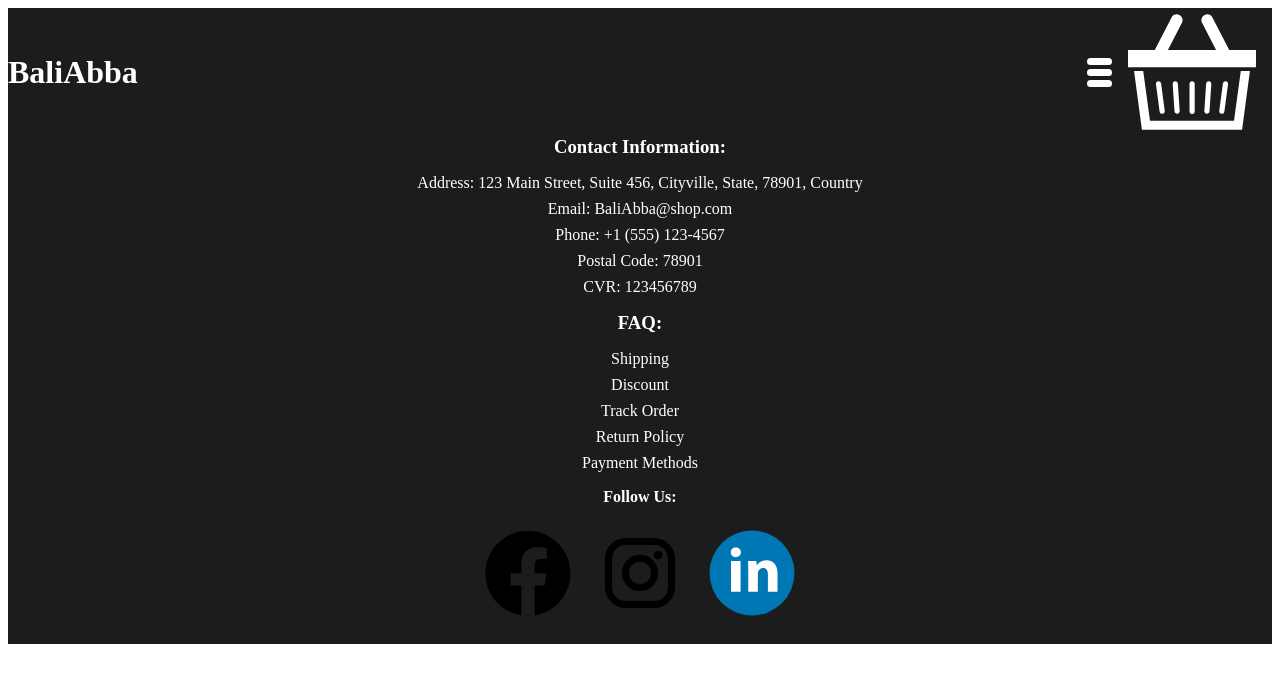
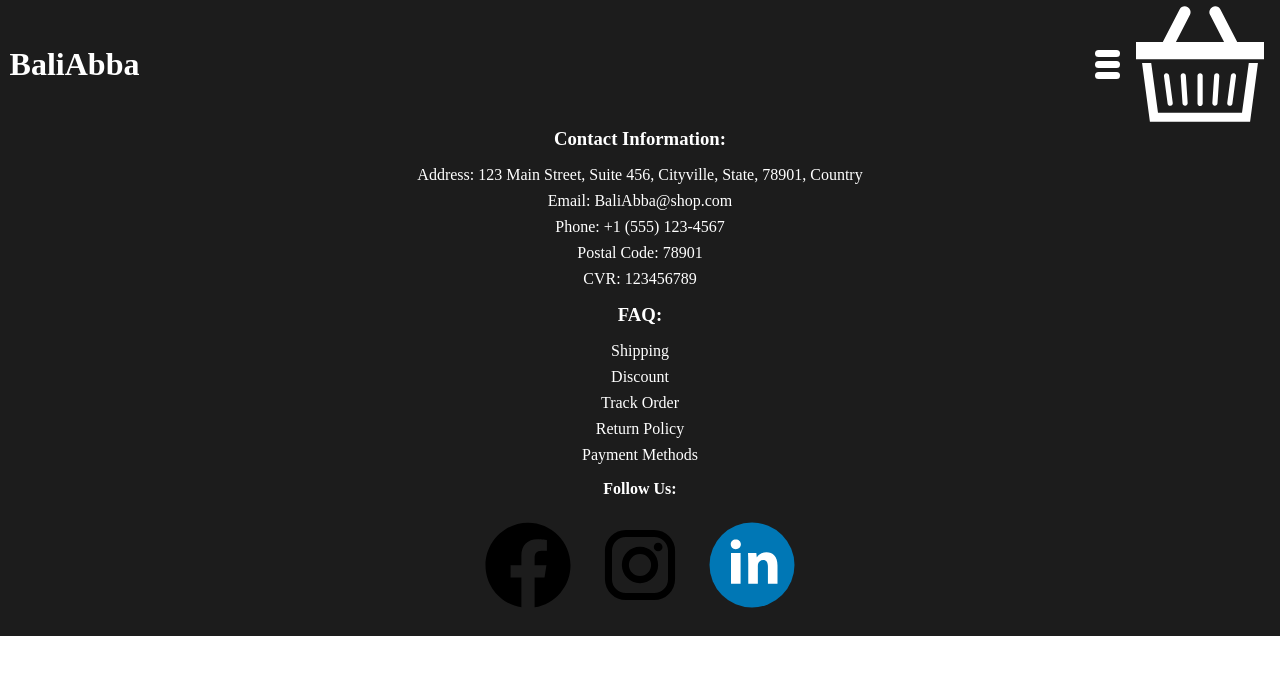
Before and after one commit to Chrstjan/BaliAbba-Webstore, a plain HTML site: page index.html in a window 1280 px wide. Drawn offline with Linux system fonts and the light colour scheme; no server answers.

Commit message:
#15 Reset margin & padding

```diff
--- a/assets/css/header.css
+++ b/assets/css/header.css
@@ -5,6 +5,10 @@
     justify-content: space-between;
     align-items: center;
     color: #fff;
+}
+
+.main-header h1 {
+    padding-left: 0.6rem;
 }
 
 .main-header .main-nav {
--- a/assets/css/main.css
+++ b/assets/css/main.css
@@ -1,3 +1,13 @@
 @import url(header.css);
 @import url(main-content.css);
 @import url(footer.css);
+
+body {
+    margin: 0 ;
+    padding: 0;
+}
+
+.main-container {
+    margin: 0 auto;
+    padding: 0;
+}
```
